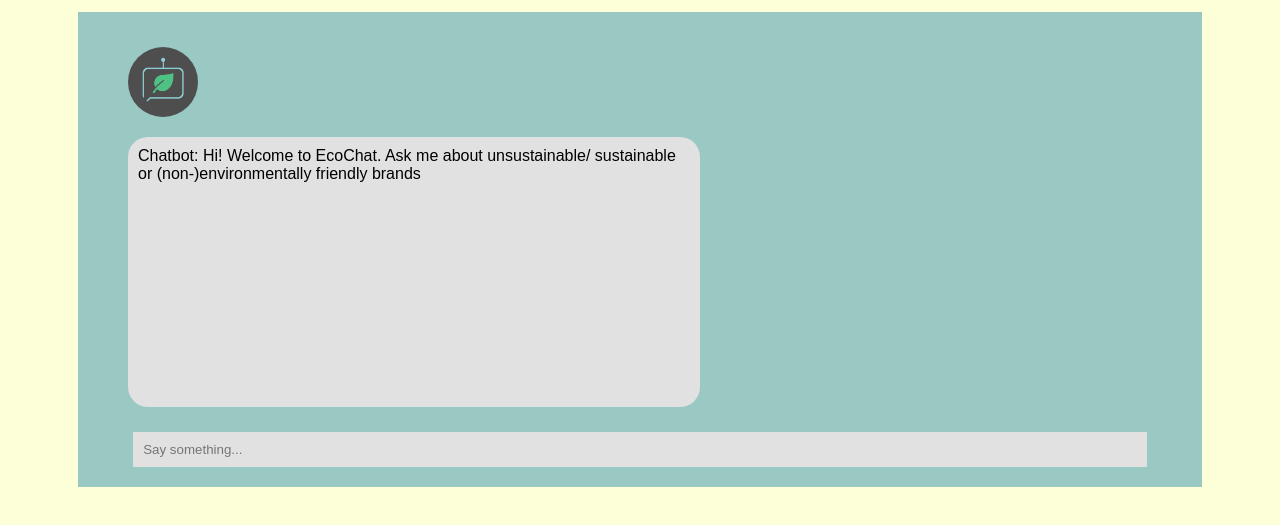
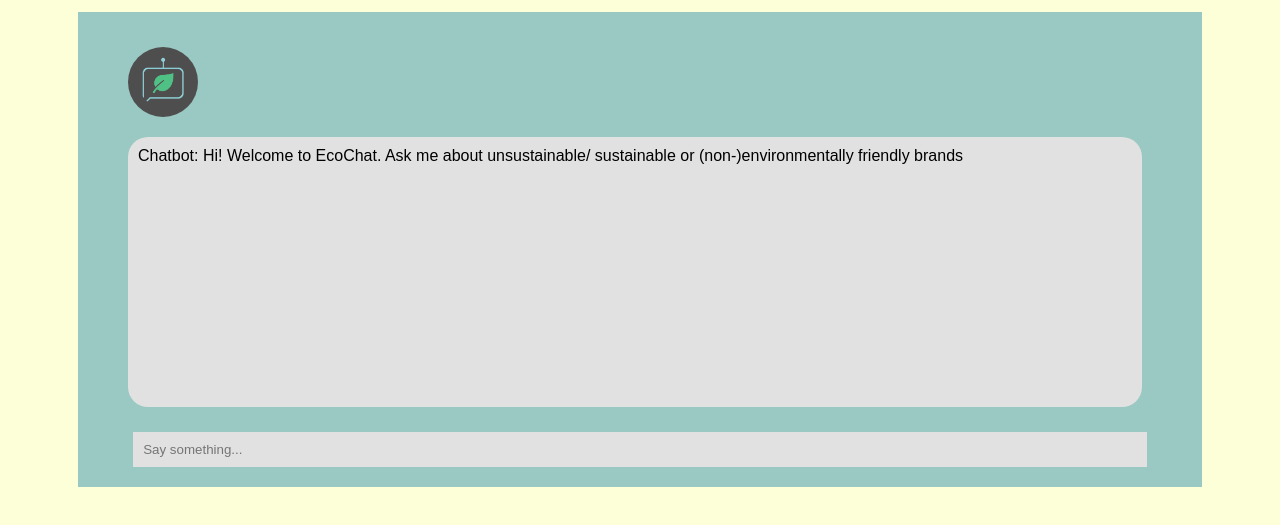
Before and after one commit to Ho-Jun-An/Ecosite, a plain HTML site: page ecoChat.html in a window 1280 px wide. Shown: the part 113-638 px from the top of the page. Drawn offline with Linux system fonts and the light colour scheme; a web font is replaced by a local one.

Commit message:
Fixed chat box issue

```diff
--- a/style.css
+++ b/style.css
@@ -173,11 +173,12 @@ h2.main-title {
 
 .ecoChat-textbox {
     display: flex;
+    flex-direction: column;
     align-self: flex-start;
+    width: 90%;
     background-color: #E1E1E1;
     padding: 10px;
     margin-left: 40px;
-    width: 50%;
     height: 250px;
     border-radius: 20px;
 }
```
